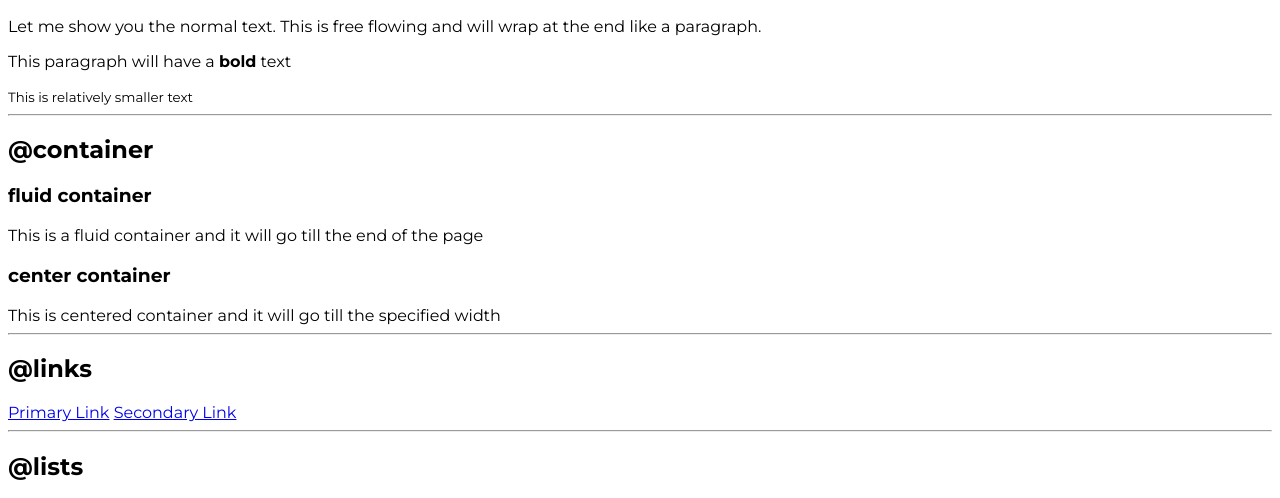
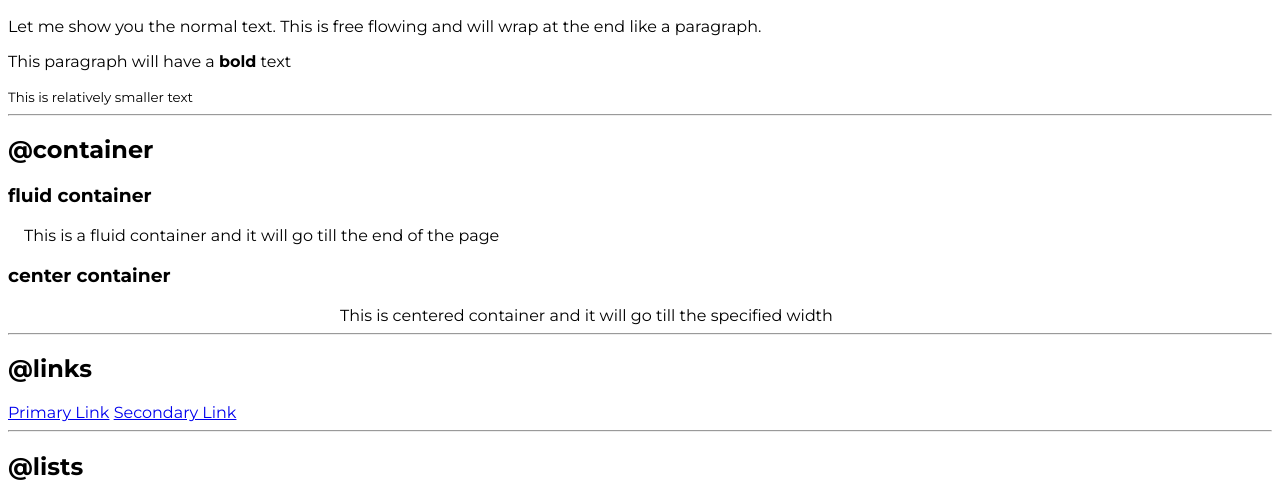
Before and after one commit to adkuakku/adarsh-baalak-portfolio, a plain HTML site: page index.html in a window 1280 px wide. Shown: the part 282-780 px from the top of the page. Drawn offline with Linux system fonts and the light colour scheme.

Commit message:
conatainer

```diff
--- a/index.html
+++ b/index.html
@@ -30,10 +30,12 @@
     <h2>@container</h2>
 
     <h3>fluid container</h3>
-    <div>This is a fluid container and it will go till the end of the page</div>
+    <div class="container
+    container-fluid">This is a fluid container and it will go till the end of the page</div>
 
     <h3>center container</h3>
-    <div>This is centered container and it will go till the specified width</div>
+    <div class="container
+    container-center">This is centered container and it will go till the specified width</div>
 
     <hr>
 
--- a/styles.css
+++ b/styles.css
@@ -3,3 +3,14 @@
 body {
     font-family: 'Montserrat', sans-serif;
 }
+
+/** container**/
+.container {
+    padding-left: 1rem;
+    padding-right: 1rem;
+}
+
+.container-center {
+    max-width: 600px;
+    margin: auto;
+}
```
